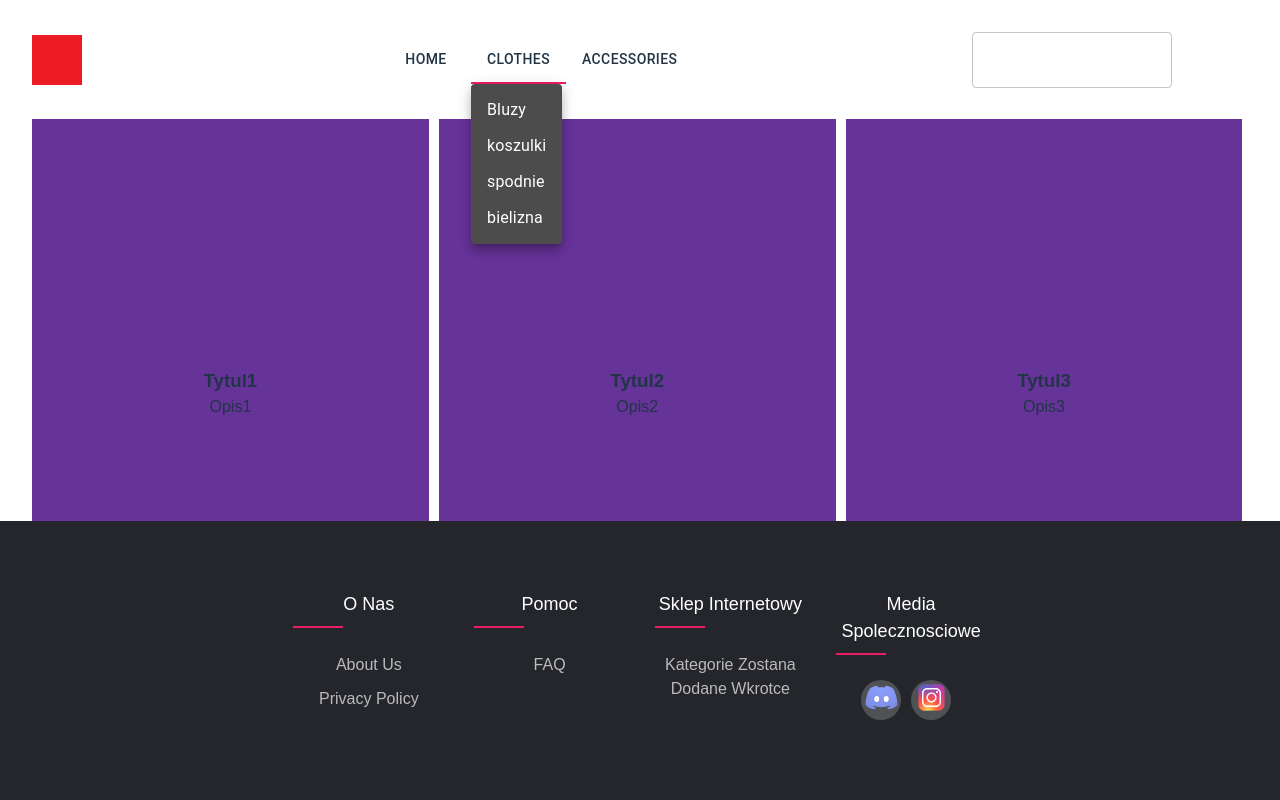
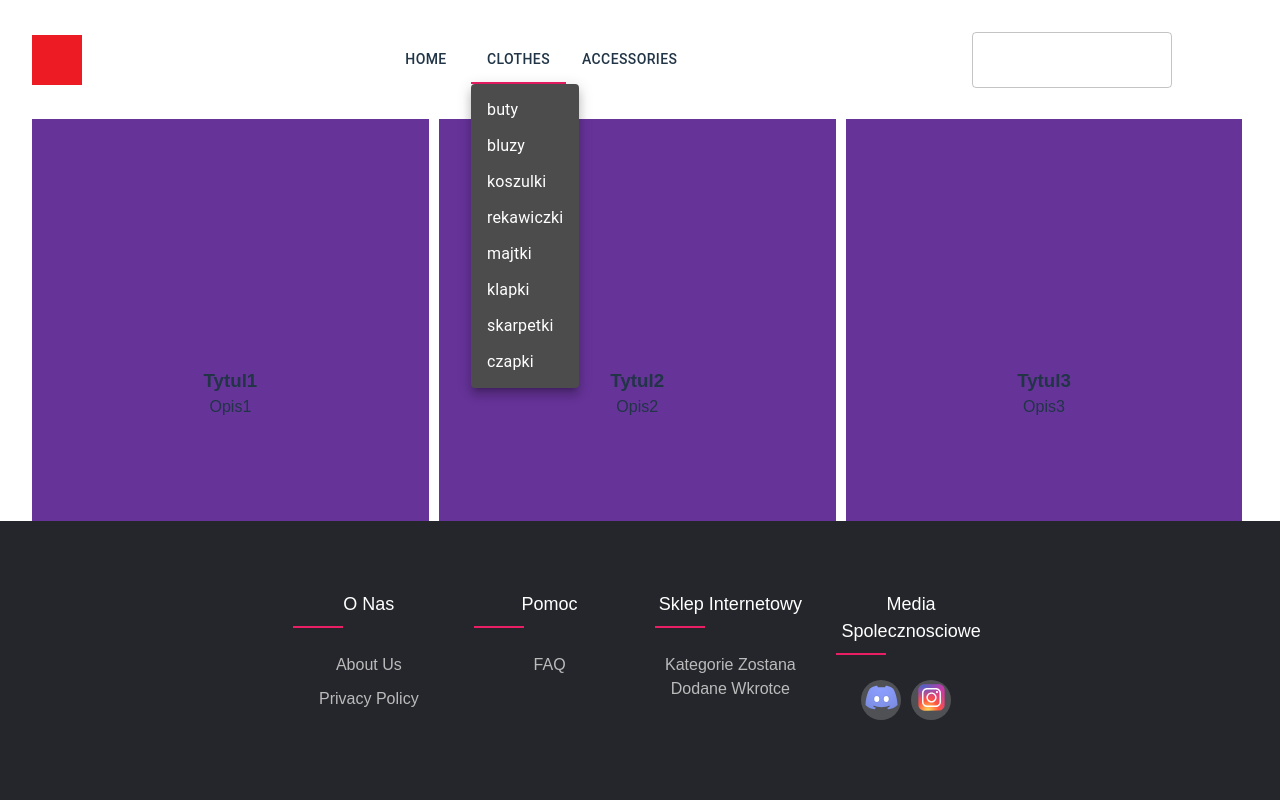
Before and after one commit to ionicjohn/dududududupson, a React (Vite) app in the folder biznessiekreci/: page /404 in a window 1280 px wide. Both pictures are taken after a click on the tab "CLOTHES". Shown: the top 800 px of the page. Built offline with nearby package versions, Linux system fonts and the light colour scheme.

Commit message:
dropdown wedlug kategorii

```diff
--- a/biznessiekreci/src/Navbar/Navbar.css
+++ b/biznessiekreci/src/Navbar/Navbar.css
@@ -7,16 +7,16 @@
     justify-content: space-between;
 }
 
-.accessories-menu .MuiPaper-root {
+.accessories-menu .MuiPaper-root ,.clothes-menu .MuiPaper-root,.account-menu .MuiPaper-root{
     background-color: #4d4c4d;
     color: white;
 }
 
-.accessories-menu-item {
+.accessories-menu-item,.clothes-menu-item,.account-menu-items{
     background-color: #4d4c4d;
     color: white;
 }
 
-.accessories-menu-item:hover {
+.accessories-menu-item:hover,.clothes-menu-item:hover,.account-menu-items:hover{
     background-color: #676567;
 }
--- a/biznessiekreci/src/Navbar/Navbar.jsx
+++ b/biznessiekreci/src/Navbar/Navbar.jsx
@@ -109,6 +109,7 @@ export default function Navbar() {
           />
         </Tabs>
         <Menu
+          className='clothes-menu'
           anchorEl={anchorEl}
           open={Boolean(anchorEl) && menuId === 'clothes'}
           onClose={handleClose}
@@ -116,57 +117,17 @@ export default function Navbar() {
             onMouseLeave: handleMenuLeave,
             onMouseEnter: () => clearTimeout(),
           }}
-          sx={{
-            '& .MuiPaper-root': {
-              backgroundColor: '#4d4c4d',
-            }
-          }}
+          autoFocus={false}
         >
           {[
-          <MenuItem
-          sx={{
-            backgroundColor:'#4d4c4d',
-            color:'white',
-            '&:hover': {
-              backgroundColor:'#676567'
-            }
-          }}
-          key="bluzy">
-            Bluzy
-          </MenuItem>,
-          <MenuItem
-          sx={{
-            backgroundColor:'#4d4c4d',
-            color:'white',
-            '&:hover': {
-              backgroundColor:'#676567'
-            }
-          }}
-          key="koszulki">
-            koszulki
-          </MenuItem>,
-          <MenuItem
-          sx={{
-            backgroundColor:'#4d4c4d',
-            color:'white',
-            '&:hover': {
-              backgroundColor:'#676567'
-            }
-          }}
-          key="spodnie">
-            spodnie
-          </MenuItem>,
-          <MenuItem
-          sx={{
-            backgroundColor:'#4d4c4d',
-            color:'white',
-            '&:hover': {
-              backgroundColor:'#676567'
-            }
-          }}
-          key="bielizna">
-            bielizna
-          </MenuItem>,
+            <MenuItem className="clothes-menu-item" key="buty">buty</MenuItem>,
+            <MenuItem className="clothes-menu-item" key="bluzy">bluzy</MenuItem>,
+            <MenuItem className="clothes-menu-item" key="koszulki">koszulki</MenuItem>,
+            <MenuItem className="clothes-menu-item" key="rekawiczki">rekawiczki</MenuItem>,
+            <MenuItem className="clothes-menu-item" key="majtki">majtki</MenuItem>,
+            <MenuItem className="clothes-menu-item" key="klapki">klapki</MenuItem>,
+            <MenuItem className="clothes-menu-item" key="skarpetki">skarpetki</MenuItem>,
+            <MenuItem className="clothes-menu-item" key="czapki">czapki</MenuItem>
           ]}
         </Menu>
         <Menu
@@ -178,12 +139,21 @@ export default function Navbar() {
             onMouseLeave: handleMenuLeave,
             onMouseEnter: () => clearTimeout(),
           }}
+          autoFocus={false}
         >
           {[
-          <MenuItem className="accessories-menu-item" key="cos1">cos1</MenuItem>,
-          <MenuItem className="accessories-menu-item" key="cos2">cos2</MenuItem>,
-          <MenuItem className="accessories-menu-item" key="cos3">cos3</MenuItem>,
-          <MenuItem className="accessories-menu-item" key="cos4">cos4</MenuItem>
+            <MenuItem className="accessories-menu-item" key="kubki">kubki</MenuItem>,
+            <MenuItem className="accessories-menu-item" key="figurki">figurki</MenuItem>,
+            <MenuItem className="accessories-menu-item" key="kawa">kawa</MenuItem>,
+            <MenuItem className="accessories-menu-item" key="energetyki">energetyki</MenuItem>,
+            <MenuItem className="accessories-menu-item" key="alkohol">alkohol</MenuItem>,
+            <MenuItem className="accessories-menu-item" key="bransoletki">bransoletki</MenuItem>,
+            <MenuItem className="accessories-menu-item" key="okularki">okularki</MenuItem>,
+            <MenuItem className="accessories-menu-item" key="pierscionki">pierscionki</MenuItem>,
+            <MenuItem className="accessories-menu-item" key="koguto-pierscionki">koguto pierscionki</MenuItem>,
+            <MenuItem className="accessories-menu-item" key="chainy">chainy</MenuItem>,
+            <MenuItem className="accessories-menu-item" key="przedmioty-legendarne">przedmioty LEGENDARNE</MenuItem>,
+
           ]}
         </Menu>
       </Box>
@@ -240,6 +210,7 @@ export default function Navbar() {
           <AccountBoxIcon />
         </IconButton>
         <Menu
+          className='account-menu'
           anchorEl={anchorEl}
           open={Boolean(anchorEl) && menuId === 'account'}
           onClose={handleClose}
@@ -250,15 +221,15 @@ export default function Navbar() {
         >
           {isLoggedIn ? (
             [
-              <MenuItem key="my-account" onClick={handleClose}>My account</MenuItem>,
-              <MenuItem key="my-orders" onClick={handleClose}>My orders</MenuItem>,
-              <MenuItem key="settings" onClick={handleClose}>Settings</MenuItem>,
-              <MenuItem key="logout" onClick={toggleLogin}>Logout</MenuItem>
+              <MenuItem className='account-menu-items' key="my-account" onClick={handleClose}>My account</MenuItem>,
+              <MenuItem className='account-menu-items' key="my-orders" onClick={handleClose}>My orders</MenuItem>,
+              <MenuItem className='account-menu-items' key="settings" onClick={handleClose}>Settings</MenuItem>,
+              <MenuItem className='account-menu-items' key="logout" onClick={toggleLogin}>Logout</MenuItem>
             ]
           ) : (
             [
-              <MenuItem key="login" onClick={handleClose}>Login</MenuItem>,
-              <MenuItem key="register" onClick={handleClose}>Register</MenuItem>
+              <MenuItem className='account-menu-items' key="login" onClick={handleClose}>Login</MenuItem>,
+              <MenuItem className='account-menu-items' key="register" onClick={handleClose}>Register</MenuItem>
             ]
           )}
         </Menu>
```
